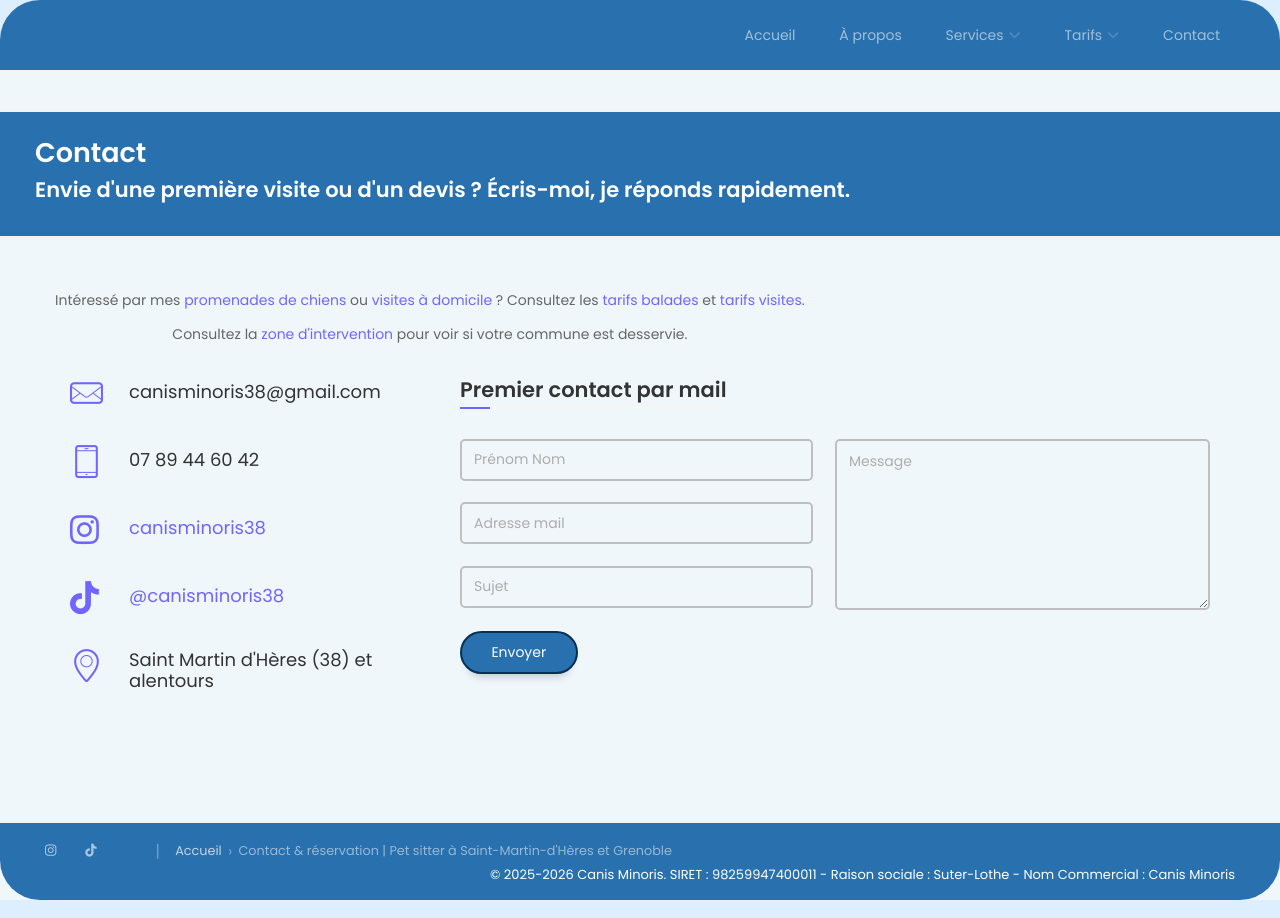
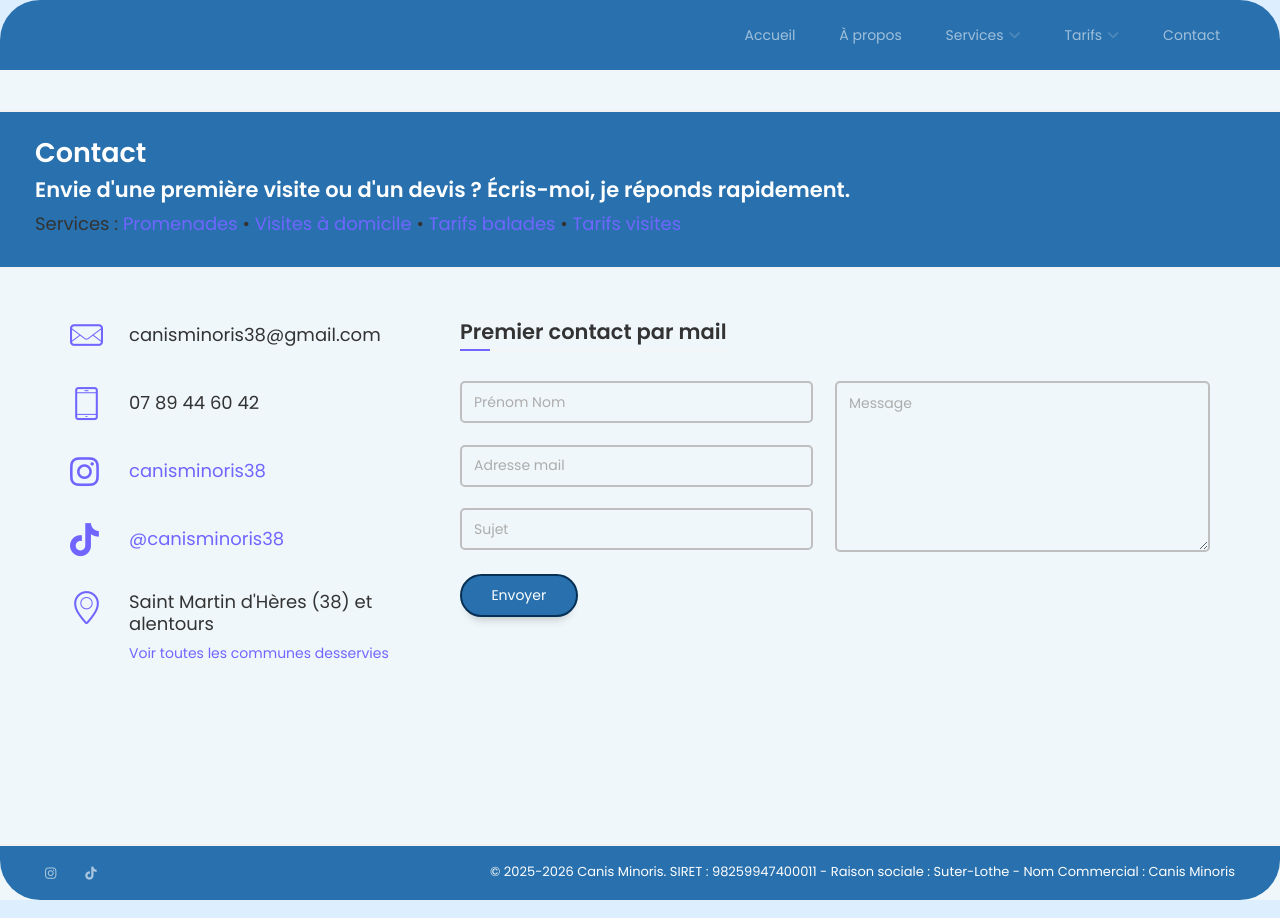
Before and after one commit to frs69wq/caniminoris.github.io, a Jekyll site: the page built from _pages/contact.html, in a window 1280 px wide. Built offline with Jekyll 4.4.1, drawn with Linux system fonts in a browser that asks for light colours.

Commit message:
tinkering

```diff
--- a/_includes/breadcrumbs.html
+++ /dev/null
@@ -1,16 +0,0 @@
-<nav aria-label="breadcrumb">
-  <ol class="breadcrumb" itemscope itemtype="https://schema.org/BreadcrumbList">
-    <li class="breadcrumb-item" itemprop="itemListElement" itemscope itemtype="https://schema.org/ListItem">
-      <a href="/" itemprop="item">
-        <span itemprop="name">Accueil</span>
-      </a>
-      <meta itemprop="position" content="1" />
-    </li>
-    {% if page.title %}
-    <li class="breadcrumb-item active" aria-current="page" itemprop="itemListElement" itemscope itemtype="https://schema.org/ListItem">
-      <span itemprop="name">{{ page.title }}</span>
-      <meta itemprop="position" content="2" />
-    </li>
-    {% endif %}
-  </ol>
-</nav>
--- a/_includes/footer.html
+++ b/_includes/footer.html
@@ -15,10 +15,6 @@
       <li>
     </ul>
   </div>
-  <div class="footer-breadcrumbs">
-    <span class="separator">|</span>
-    {% include breadcrumbs.html %}
-  </div>
   <div class="footer-copyrights">
     <p>© 2025-2026 Canis Minoris. SIRET : 98259947400011 - Raison sociale : Suter-Lothe - Nom Commercial : Canis Minoris</p>
   </div>
--- a/_includes/head.html
+++ b/_includes/head.html
@@ -85,6 +85,5 @@
 <link rel="stylesheet" href="assets/css/owl.carousel.css" type="text/css">
 <link rel="stylesheet" href="assets/css/magnific-popup.css" type="text/css">
 <link rel="stylesheet" href="assets/css/main.css" type="text/css">
-<link rel="stylesheet" href="assets/css/breadcrumbs.css" type="text/css">
 <link rel="stylesheet" href="/assets/css/academicons/css/academicons.min.css" />
 <script src="assets/js/modernizr.custom.js"></script>
--- a/_includes/header.html
+++ b/_includes/header.html
@@ -22,11 +22,11 @@
         <li class="menu-item {{page.service_iscurrent}} menu-item-has-children">
           <a>Services</a>
           <ul class="sub-menu">
+            <li class="menu-item {{page.s_balade_iscurrent}}">
+              <a href="service-balade.html">Balades</a>
+            </li>
             <li class="menu-item {{page.s_visite_iscurrent}}">
               <a href="service-visite.html">Visites</a>
-            </li>
-            <li class="menu-item {{page.s_balade_iscurrent}}">
-              <a href="service-balade.html">Balades</a>
             </li>
           </ul>
         </li>
--- a/_pages/contact.html
+++ b/_pages/contact.html
@@ -11,14 +11,9 @@ description: Réservez une promenade pour votre chien ou une visite à domicile
       <div class="page-title">
         <h2>Contact</h2>
         <h3>Envie d'une première visite ou d'un devis ? Écris-moi, je réponds rapidement.</h3>
+        <h4 style="font-weight: normal; margin-top: 10px;">Services : <a href="service-balade.html">Promenades</a> • <a href="service-visite.html">Visites à domicile</a> • <a href="tarif-balades.html">Tarifs balades</a> • <a href="tarif-visites.html">Tarifs visites</a></h4>
       </div>
       <div id="content" class="page-content site-content single-post" role="main">
-        <div class="row">
-          <div class="col-xs-12" style="font-size: 16px; text-align: center; margin-bottom: 20px;">
-            <p>Intéressé par mes <a href="service-balade.html">promenades de chiens</a> ou <a href="service-visite.html">visites à domicile</a> ? Consultez les <a href="tarif-balades.html">tarifs balades</a> et <a href="tarif-visites.html">tarifs visites</a>.</p>
-            <p>Consultez la <a href="zone-intervention.html">zone d'intervention</a> pour voir si votre commune est desservie.</p>
-          </div>
-        </div>
         <div class="row">
           <div class=" col-xs-12 col-sm-4 ">
             <div id="info_list_1" class="info-list-w-icon">
@@ -60,6 +55,7 @@ description: Réservez une promenade pour votre chien ou une visite à domicile
                 </div>
                 <div class="ci-text">
                   <h4>Saint Martin d'Hères (38) et alentours</h4>
+                  <p style="margin-top: 5px; font-size: 14px;"><a href="zone-intervention.html">Voir toutes les communes desservies</a></p>
                 </div>
               </div>
             </div>
--- a/assets/css/breadcrumbs.css
+++ /dev/null
@@ -1,69 +0,0 @@
-/* Breadcrumb Navigation Styles - Footer Version */
-.footer-breadcrumbs {
-  display: inline-flex;
-  align-items: center;
-  margin-left: 15px;
-  padding-left: 15px;
-}
-
-.footer-breadcrumbs .separator {
-  color: rgba(255, 255, 255, 0.3);
-  margin-right: 15px;
-  font-size: 1.2em;
-}
-
-.footer-breadcrumbs .breadcrumb {
-  display: inline-flex;
-  flex-wrap: wrap;
-  padding: 0;
-  margin: 0;
-  list-style: none;
-  background-color: transparent;
-  font-size: 0.8rem;
-}
-
-.footer-breadcrumbs .breadcrumb-item {
-  display: inline-flex;
-  align-items: center;
-}
-
-.footer-breadcrumbs .breadcrumb-item + .breadcrumb-item {
-  padding-left: 0.4rem;
-}
-
-.footer-breadcrumbs .breadcrumb-item + .breadcrumb-item::before {
-  display: inline-block;
-  padding-right: 0.4rem;
-  color: rgba(255, 255, 255, 0.4);
-  content: "›";
-  font-size: 1.1em;
-}
-
-.footer-breadcrumbs .breadcrumb-item a {
-  color: rgba(255, 255, 255, 0.7);
-  text-decoration: none;
-  transition: color 0.2s;
-}
-
-.footer-breadcrumbs .breadcrumb-item a:hover {
-  color: rgba(255, 255, 255, 1);
-  text-decoration: none;
-}
-
-.footer-breadcrumbs .breadcrumb-item.active {
-  color: rgba(255, 255, 255, 0.5);
-}
-
-/* Mobile responsive */
-@media (max-width: 768px) {
-  .footer-breadcrumbs {
-    display: block;
-    margin: 10px 0 0 0;
-    padding-left: 0;
-    text-align: center;
-  }
-
-  .footer-breadcrumbs .separator {
-    display: none;
-  }
-}
```
